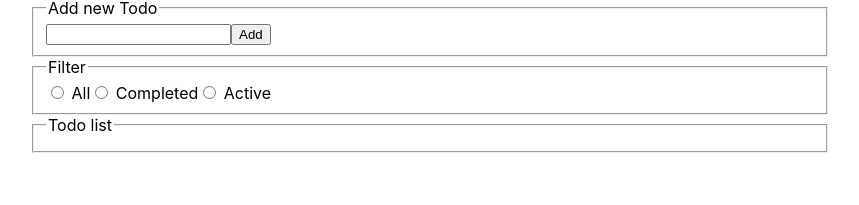
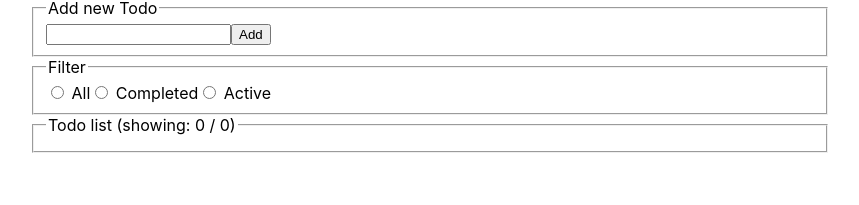
Before and after one commit to tuanpht/react-node-learning, a React (Create React App) app in the folder react-simple-todo/: page / in a window 1280 px wide. Shown: the part 84-289 px from the top of the page, without its empty margins (210-1069 px from the left). Built offline with nearby package versions, Linux system fonts and the light colour scheme.

Commit message:
Split todo list component

```diff
--- a/react-simple-todo/public/index.html
+++ b/react-simple-todo/public/index.html
@@ -19,7 +19,7 @@
       work correctly both with client-side routing and a non-root public URL.
       Learn how to configure a non-root public URL by running `npm run build`.
     -->
-    <title>React App</title>
+    <title>React Todo App</title>
   </head>
   <body>
     <noscript>You need to enable JavaScript to run this app.</noscript>
--- a/react-simple-todo/src/App.js
+++ b/react-simple-todo/src/App.js
@@ -21,6 +21,21 @@ class Todo extends React.Component {
         <input type="checkbox" checked={todo.completed} onChange={() => onTodoStatusChanged(todo.id)} />
         {todo.title}
       </label>
+    );
+  }
+}
+
+class TodoList extends React.Component {
+  render() {
+    const { todos } = this.props;
+    return (
+      <ul style={{ listStyleType: 'none', padding: 0, margin: 0 }}>
+        {todos.map((todo) => (
+          <li key={todo.id}>
+            <Todo todo={todo} onTodoStatusChanged={this.toggleTodoStatus} />
+          </li>
+        ))}
+      </ul>
     );
   }
 }
@@ -76,7 +91,8 @@ class App extends React.Component {
   };
 
   render() {
-    const { filterType, inputTodo } = this.state;
+    const { filterType, inputTodo, todos } = this.state;
+    const filteredTodos = this.filterTodos(filterType);
     return (
       <React.Fragment>
         <header>
@@ -105,14 +121,10 @@ class App extends React.Component {
         </header>
         <main>
           <fieldset>
-            <legend>Todo list</legend>
-            <ul style={{ listStyleType: 'none', padding: 0, margin: 0 }}>
-              {this.filterTodos(filterType).map((todo) => (
-                <li key={todo.id}>
-                  <Todo todo={todo} onTodoStatusChanged={this.toggleTodoStatus} />
-                </li>
-              ))}
-            </ul>
+            <legend>
+              Todo list (showing: {filteredTodos.length} / {todos.length})
+            </legend>
+            <TodoList todos={filteredTodos} />
           </fieldset>
         </main>
       </React.Fragment>
```
